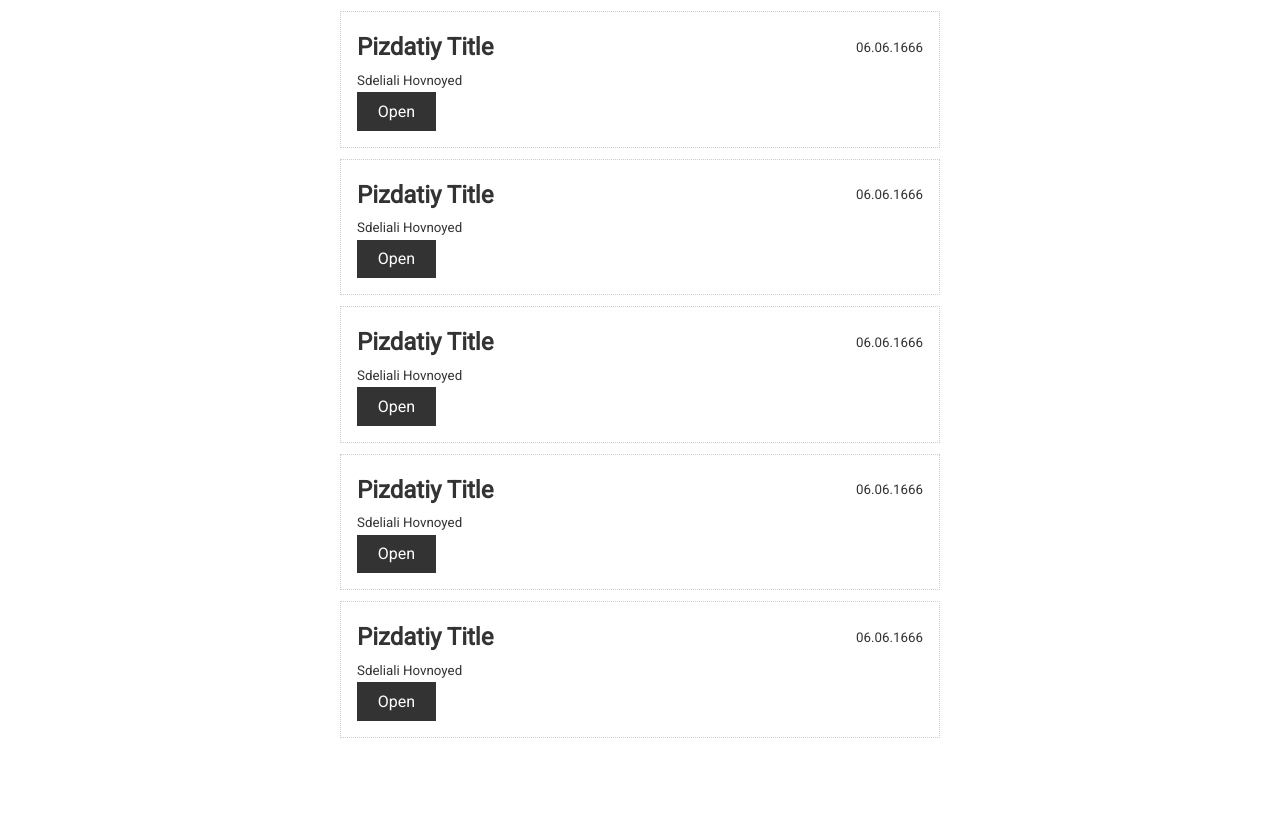
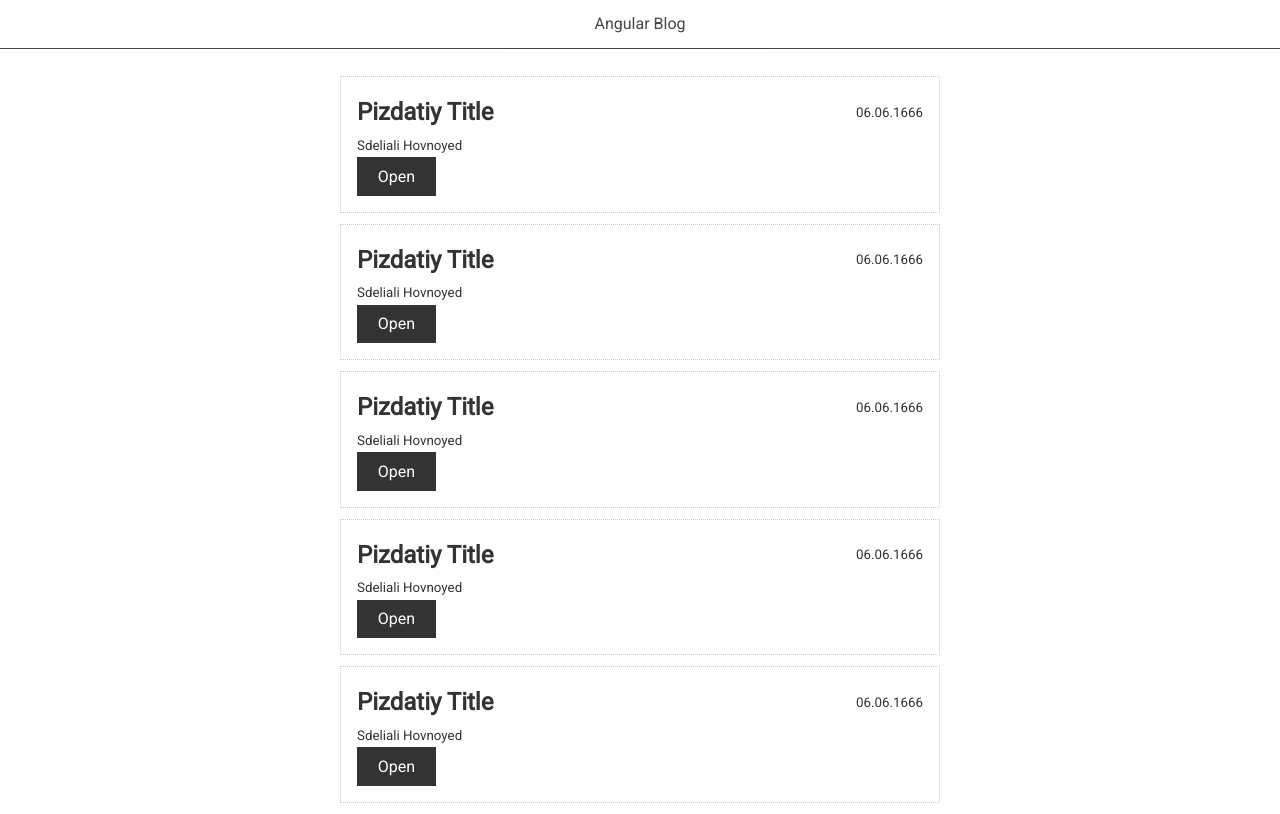
Before and after one commit to Vlad-Gordienko/blog, an Angular app: page / in a window 1280 px wide. Built offline with nearby package versions, Linux system fonts and the light colour scheme.

Commit message:
update main-layout

```diff
--- a/src/app/shared/components/main-layout/main-layout.component.html
+++ b/src/app/shared/components/main-layout/main-layout.component.html
@@ -1 +1,6 @@
-<router-outlet></router-outlet>
+<nav class="navbar main">
+  Angular Blog
+</nav>
+<div class="container">
+  <router-outlet></router-outlet>
+</div>
```
